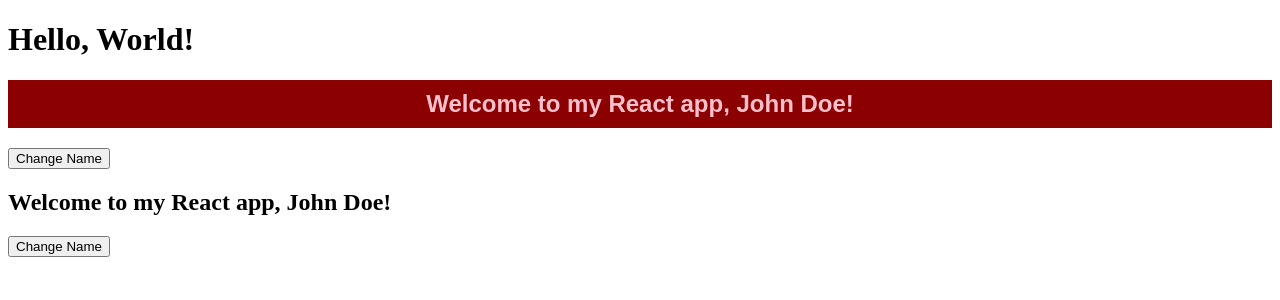
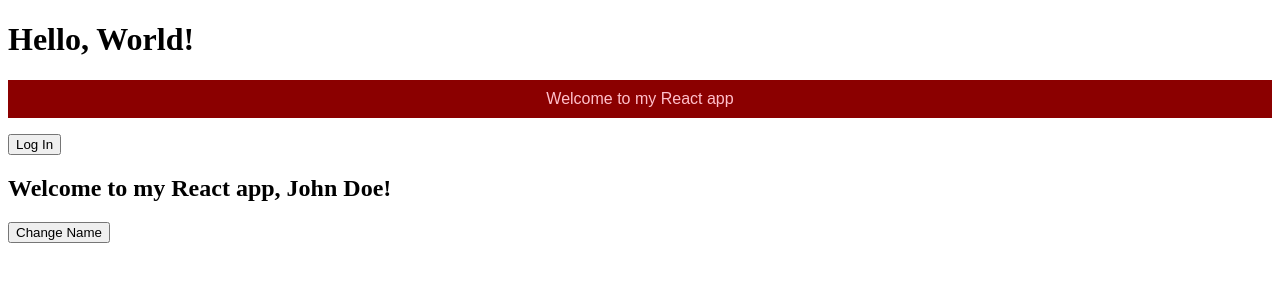
Before and after one commit to kmehner/Intro-to-react, a React (Vite) app: page / in a window 1280 px wide. Shown: the top 300 px of the page. Built offline with nearby package versions, Linux system fonts and the light colour scheme.

Commit message:
Added loggedIn state to functional component, Greeting

```diff
--- a/src/Greeting.jsx
+++ b/src/Greeting.jsx
@@ -7,14 +7,35 @@ import styles from './Greeting.module.css';
 function Greeting(props) {
     const [name, setName] = useState(props.initialName)
 
+    // Logged in State
+    const [isLoggedIn, setIsLoggedIn] = useState(false)
+
+    // Event handlers
+    const handleLoginClick = () => {
+        setIsLoggedIn(true);
+    }
+
+    const handleLogoutClick = () => {
+        setIsLoggedIn(false);;
+        setName(props.initialName) // Reset the name to the initial name
+    }
+
     const changeName = () => {
         setName('Jane Doe')
     }
 
     return (
         <div>
-            <h2 className={styles.greeting}>{props.customMessage}, {name}!</h2>
-            <button onClick={changeName}>Change Name</button>
+            <p className={styles.greeting}>
+								{isLoggedIn ? `Hello, ${name}! Welcome back!` : props.customMessage}
+            </p>
+
+            {/* Buttons that are conditionally rendered */}
+            {!isLoggedIn ? (
+                <button onClick={handleLoginClick}>Log In</button>
+            ) : (
+                <button onClick={handleLogoutClick}>Log Out</button>
+            )}
         </div>
     )
 }
```
